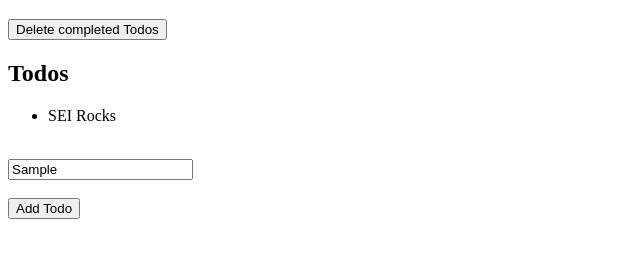
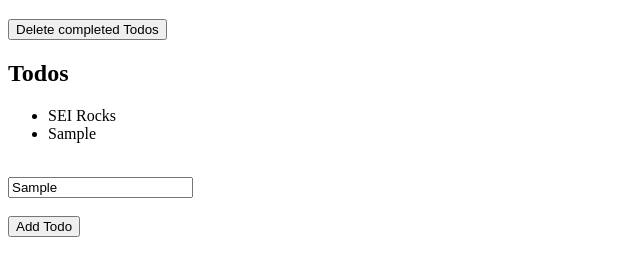
Before and after one commit to astitt1/rtt-22-todo-list, a plain HTML site: page index.html in a window 1280 px wide. Both pictures are taken after typing "Sample" into the empty fields and a click on the button "Add Todo". Shown: the part 61-336 px from the top of the page, without its empty margins (0-640 px from the left). Drawn offline with Linux system fonts and the light colour scheme.

Commit message:
added todo to todo list

```diff
--- a/index.html
+++ b/index.html
@@ -12,9 +12,12 @@
 
     <h2>Todos</h2>
 
-    <ul>
+     <ul>  <!--access the ul-->
         <li>SEI Rocks</li>
+        <!-- create new list items to go in the ul -->
     </ul>
+
+
 
     <br>
 
--- a/index.js
+++ b/index.js
@@ -2,14 +2,25 @@
 
 //access the button element
 
-const button = document.getElementById('add-todo')
-console.log(button)
+const button = document.getElementById("add-todo");
+console.log(button);
 
 //function to run when the button is clicked
 function handleAddTodo() {
-    //what do I want to happen in here?
-    console.log('button is clicked!')
+    const ul = document.querySelector('ul')//accessing
+    console.log(ul)
+  //create an li to go into my unordered listed
+    const li = document.createElement('li') //creating
+    console.log('created list item', li)
+  // access the input element
+  const input = document.querySelector('input')
+  console.log(input.value)
+  //set the input text to my list item text
+  li.textContent = input.value
+  console.log(li)
+  //append my list item to my unordered lists (as a child element)
+  ul.appendChild(li)
 }
 
 //add an event listener to my button
-button.addEventListener("click", handleAddTodo)
+button.addEventListener("click", handleAddTodo);
```
